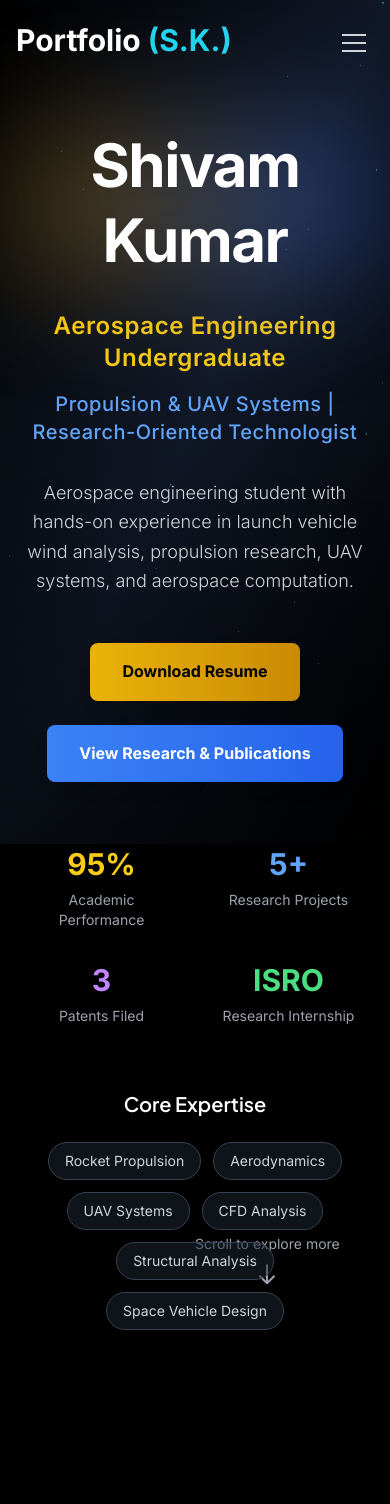
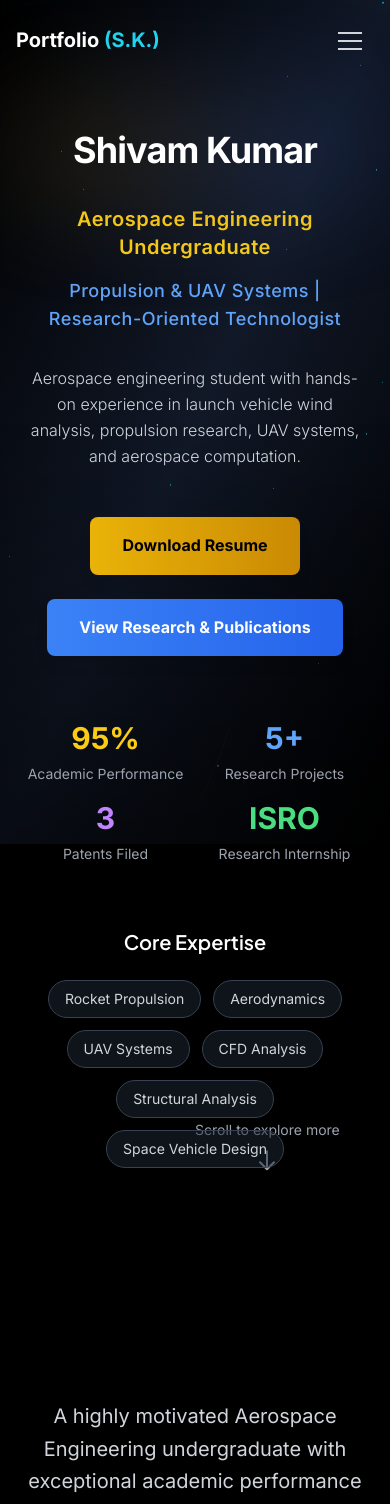
Before and after one commit to shivruti5658-afk/selfport, a React (Vite) app in the folder premium-portfolio/: page / in a window 390 px wide. Shown: the top 1504 px of the page. Built offline with nearby package versions, Linux system fonts and the light colour scheme.

Commit message:
Fix mobile responsiveness: improve typography, spacing, and touch targets

```diff
--- a/premium-portfolio/src/components/ui/Navbar.tsx
+++ b/premium-portfolio/src/components/ui/Navbar.tsx
@@ -72,7 +72,7 @@ const Navbar = () => {
                 className="group flex items-center space-x-2"
                 {...hoverVariants}
               >
-                <span className="text-white font-bold text-3xl">
+                <span className="text-white font-bold text-xl sm:text-2xl lg:text-3xl">
                   Portfolio <span className="text-cyan-400">(S.K.)</span>
                 </span>
               </NavLink>
@@ -131,8 +131,8 @@ const Navbar = () => {
             <motion.div className="lg:hidden" variants={staggeredChildrenVariants}>
               <motion.button
                 onClick={() => setIsMobileMenuOpen(!isMobileMenuOpen)}
-                className="relative p-2 rounded-lg text-gray-300 hover:bg-gray-800/50 focus:outline-none focus:ring-2 focus:ring-white group"
-                whileHover={{ scale: 1.1 }}
+                className="relative p-3 rounded-lg text-gray-300 hover:bg-gray-800/50 focus:outline-none focus:ring-2 focus:ring-white group"
+                whileHover={{ scale: 1.05 }}
                 whileTap={{ scale: 0.95 }}
                 transition={{ duration: ANIMATION_CONSTANTS.DURATION.FAST }}
               >
--- a/premium-portfolio/src/index.css
+++ b/premium-portfolio/src/index.css
@@ -276,6 +276,82 @@ code, pre {
   }
 }
 
+/* Mobile-specific improvements */
+@media (max-width: 640px) {
+  /* Reduce padding on mobile */
+  .container {
+    padding-left: 1rem;
+    padding-right: 1rem;
+  }
+
+  /* Better mobile typography */
+  h1 {
+    font-size: 2rem;
+    line-height: 1.1;
+  }
+
+  h2 {
+    font-size: 1.5rem;
+    line-height: 1.2;
+  }
+
+  h3 {
+    font-size: 1.25rem;
+    line-height: 1.3;
+  }
+
+  /* Improve mobile button spacing */
+  .btn-primary, .btn-secondary {
+    padding: 0.625rem 1.5rem;
+    font-size: 0.875rem;
+  }
+
+  /* Better mobile cards */
+  .card {
+    padding: 1rem;
+    margin-bottom: 1rem;
+  }
+
+  /* Mobile navigation improvements */
+  .nav-link {
+    padding: 0.5rem 0.75rem;
+    font-size: 0.875rem;
+  }
+
+  /* Reduce animations on mobile for better performance */
+  .floating-shape {
+    animation-duration: 8s;
+  }
+
+  /* Better mobile grid spacing */
+  .grid {
+    gap: 1rem;
+  }
+
+  /* Mobile text spacing */
+  p {
+    font-size: 0.875rem;
+    line-height: 1.5;
+  }
+
+  /* Mobile section spacing */
+  section {
+    padding: 3rem 0;
+  }
+}
+
+/* Tablet improvements */
+@media (min-width: 641px) and (max-width: 1024px) {
+  .container {
+    padding-left: 1.5rem;
+    padding-right: 1.5rem;
+  }
+
+  section {
+    padding: 4rem 0;
+  }
+}
+
 /* Custom scrollbar */
 ::-webkit-scrollbar {
   width: 8px;
--- a/premium-portfolio/src/pages/HomePage.tsx
+++ b/premium-portfolio/src/pages/HomePage.tsx
@@ -28,7 +28,7 @@ const HomePage: React.FC = () => {
             <motion.div className="relative">
               <div className="absolute inset-0 bg-gradient-to-r from-yellow-600 to-blue-600 blur-3xl opacity-20 animate-pulse"></div>
               <AnimatedText
-                className="relative text-6xl md:text-5xl lg:text-8xl font-bold text-white leading-tight cursor-default tracking-tight mt-12"
+                className="relative text-4xl sm:text-5xl md:text-6xl lg:text-8xl font-bold text-white leading-tight cursor-default tracking-tight mt-12"
                 delay={100}
               >
                 Shivam Kumar
@@ -38,13 +38,13 @@ const HomePage: React.FC = () => {
             {/* Professional Title */}
             <motion.div className="space-y-4" variants={staggeredChildrenVariants}>
               <AnimatedText
-                className="text-2xl md:text-3xl lg:text-4xl font-semibold text-yellow-400 tracking-wide"
+                className="text-xl sm:text-2xl md:text-3xl lg:text-4xl font-semibold text-yellow-400 tracking-wide"
                 delay={200}
               >
                 Aerospace Engineering Undergraduate
               </AnimatedText>
               <AnimatedText
-                className="text-xl md:text-2xl lg:text-3xl font-medium text-blue-400 tracking-wide"
+                className="text-lg sm:text-xl md:text-2xl lg:text-3xl font-medium text-blue-400 tracking-wide"
                 delay={300}
               >
                 Propulsion & UAV Systems | Research-Oriented Technologist
@@ -53,7 +53,7 @@ const HomePage: React.FC = () => {
 
             {/* Professional Tagline */}
             <AnimatedText
-              className="max-w-4xl mx-auto text-lg md:text-xl text-gray-300 leading-relaxed font-light"
+              className="max-w-4xl mx-auto text-base sm:text-lg md:text-xl text-gray-300 leading-relaxed font-light"
               delay={400}
             >
               Aerospace engineering student with hands-on experience in launch vehicle wind analysis,
```
